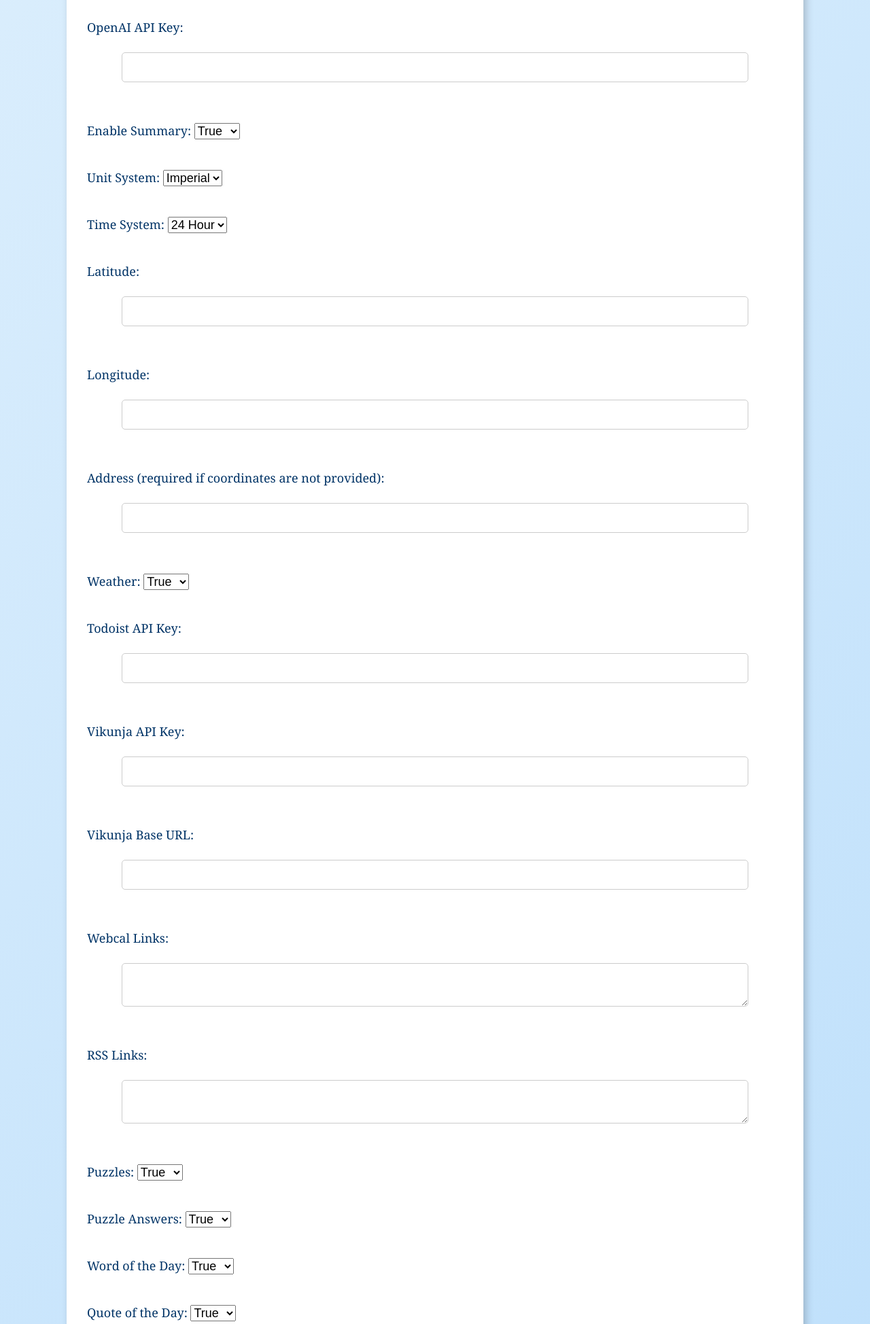
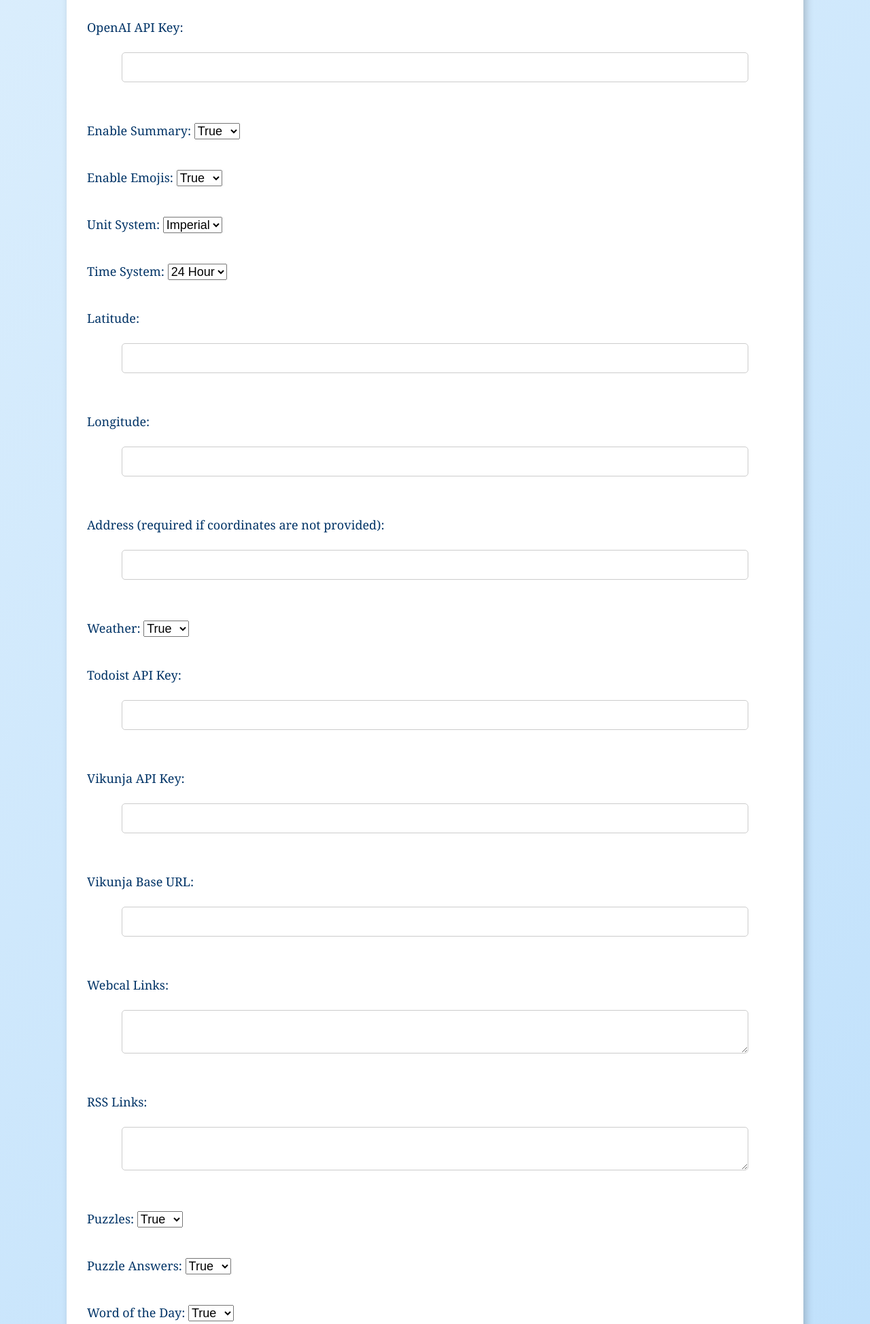
Before and after one commit to tdavis6/dailySummaryEmail, a Flask app: template templates/index.html in a window 1280 px wide. Shown: the part 1258-3206 px from the top of the page at 68% size. Run offline with Flask 3, Linux system fonts and the light colour scheme; the template is opened without the code that fills it, so the values that code supplies are empty; parts of the project's set-up code (start-up, migrations or seed data) failed here and were passed over.

Commit message:
fix #224, emojis now default to off

```diff
--- a/src/main.py
+++ b/src/main.py
@@ -92,6 +92,7 @@ def initialize_config():
         "SMTP_PORT",
         "OPENAI_API_KEY",
         "ENABLE_SUMMARY",
+        "ENABLE_EMOJIS",
         "UNIT_SYSTEM",
         "TIME_SYSTEM",
         "LATITUDE",
@@ -139,7 +140,7 @@ def decrypt_data(encrypted_data):
 
 def refresh_configuration_variables():
     global RECIPIENT_EMAIL, RECIPIENT_NAME, SENDER_EMAIL, SMTP_USERNAME, SMTP_PASSWORD
-    global SMTP_HOST, SMTP_PORT, OPENAI_API_KEY, ENABLE_SUMMARY, UNIT_SYSTEM, TIME_SYSTEM
+    global SMTP_HOST, SMTP_PORT, OPENAI_API_KEY, ENABLE_SUMMARY, ENABLE_EMOJIS, UNIT_SYSTEM, TIME_SYSTEM
     global LATITUDE, LONGITUDE, ADDRESS, WEATHER, TODOIST_API_KEY, VIKUNJA_API_KEY
     global VIKUNJA_BASE_URL, WEBCAL_LINKS, RSS_LINKS, PUZZLES, PUZZLES_ANSWERS, WOTD, QOTD
     global TIMEZONE, HOUR, MINUTE, LOGGING_LEVEL, timezone, scheduler
@@ -163,6 +164,7 @@ def refresh_configuration_variables():
     SMTP_PORT = config.get("SMTP_PORT")
     OPENAI_API_KEY = config.get("OPENAI_API_KEY")
     ENABLE_SUMMARY = config.get("ENABLE_SUMMARY", "False")
+    ENABLE_EMOJIS = config.get("ENABLE_EMOJIS", "False")
     UNIT_SYSTEM = config.get("UNIT_SYSTEM", "METRIC")
     TIME_SYSTEM = config.get("TIME_SYSTEM", "24HR")
     LATITUDE = config.get("LATITUDE")
@@ -432,6 +434,7 @@ def prepare_send_email():
             SMTP_PORT,
             OPENAI_API_KEY,
             ENABLE_SUMMARY,
+            ENABLE_EMOJIS,
             date_string,
             weather_string,
             todo_html_string,
@@ -551,6 +554,7 @@ SMTP_HOST = get_config_value("SMTP_HOST")
 SMTP_PORT = get_config_value("SMTP_PORT")
 OPENAI_API_KEY = get_config_value("OPENAI_API_KEY")
 ENABLE_SUMMARY = get_config_value("ENABLE_SUMMARY", "False")
+ENABLE_EMOJIS = get_config_value("ENABLE_EMOJIS", "False")
 UNIT_SYSTEM = get_config_value("UNIT_SYSTEM", "METRIC")
 TIME_SYSTEM = get_config_value("TIME_SYSTEM", "24HR")
 LATITUDE = get_config_value("LATITUDE")
--- a/src/send_email.py
+++ b/src/send_email.py
@@ -52,6 +52,7 @@ def send_email(
         smtp_port,
         openai_api_key="",
         enable_summary="",
+        enable_emjois="",
         date_string="",
         weather_string="",
         todo_string="",
@@ -104,7 +105,8 @@ def send_email(
         if openai_api_key is not None and enable_summary in ["True", "true", True]:
             summary = generate_summary(text, openai_api_key)
             if summary is None: summary = "Error generating summary."
-            summary = add_emojis(summary)
+            summary = add_emojis(summary) if enable_emjois in ["True", "true", True] else summary
+            logging.debug(f"enable_emojis is set to {enable_emjois}")
             logging.debug("Summary obtained")
 
             text = (summary + text) if summary else text
--- a/static/scripts.js
+++ b/static/scripts.js
@@ -102,7 +102,7 @@ document.addEventListener("DOMContentLoaded", () => {
             headers: {
                 "Content-Type": "application/json",
             },
-            body: JSON.stringify({password}),
+            body: JSON.stringify({ password }),
         });
 
         const result = await response.json();
--- a/templates/index.html
+++ b/templates/index.html
@@ -1,11 +1,13 @@
 <!DOCTYPE html>
 <html lang="en">
+
 <head>
   <meta charset="UTF-8">
   <meta content="width=device-width, initial-scale=1.0" name="viewport">
   <title>Daily Summary Email Control Panel</title>
   <link rel="stylesheet" href="{{ url_for('static', filename='styles.css') }}">
 </head>
+
 <body>
   <div class="container">
     <div class="header">
@@ -49,6 +51,13 @@
         <label>
           Enable Summary:
           <select name="ENABLE_SUMMARY" style="font-size: large;">
+            <option value="True">True</option>
+            <option value="False">False</option>
+          </select>
+        </label><br>
+        <label>
+          Enable Emojis:
+          <select name="ENABLE_EMOJIS" style="font-size: large;">
             <option value="True">True</option>
             <option value="False">False</option>
           </select>
@@ -167,4 +176,5 @@
 
   <script src="{{ url_for('static', filename='scripts.js') }}"></script>
 </body>
+
 </html>
--- a/version.json
+++ b/version.json
@@ -1,3 +1,3 @@
 {
-  "version": "v2.4.1"
+  "version": "v2.5.0-beta.0"
 }
```
Also changed, not shown: README.md, 1 other file. Lines whose indentation alone changed are shown as unchanged.
